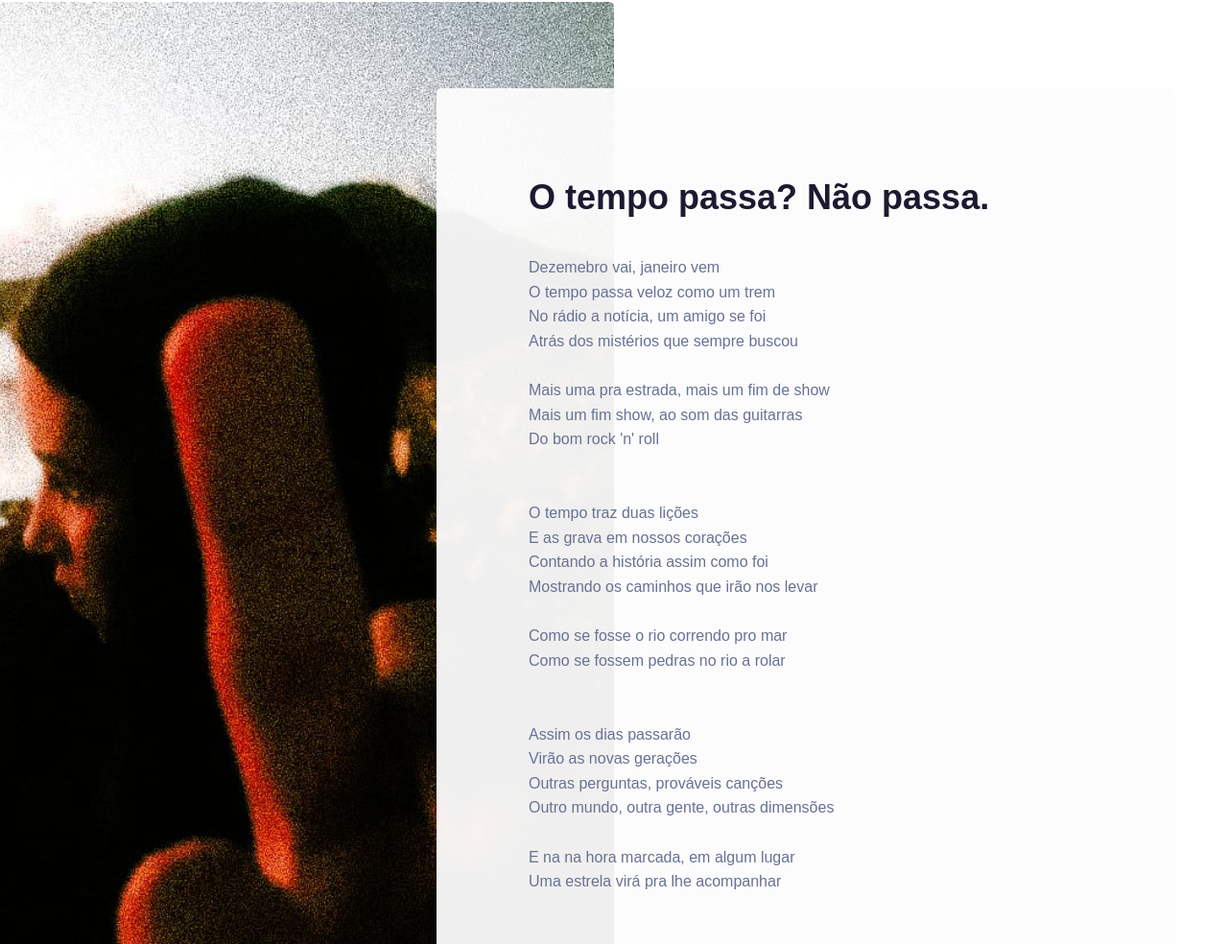
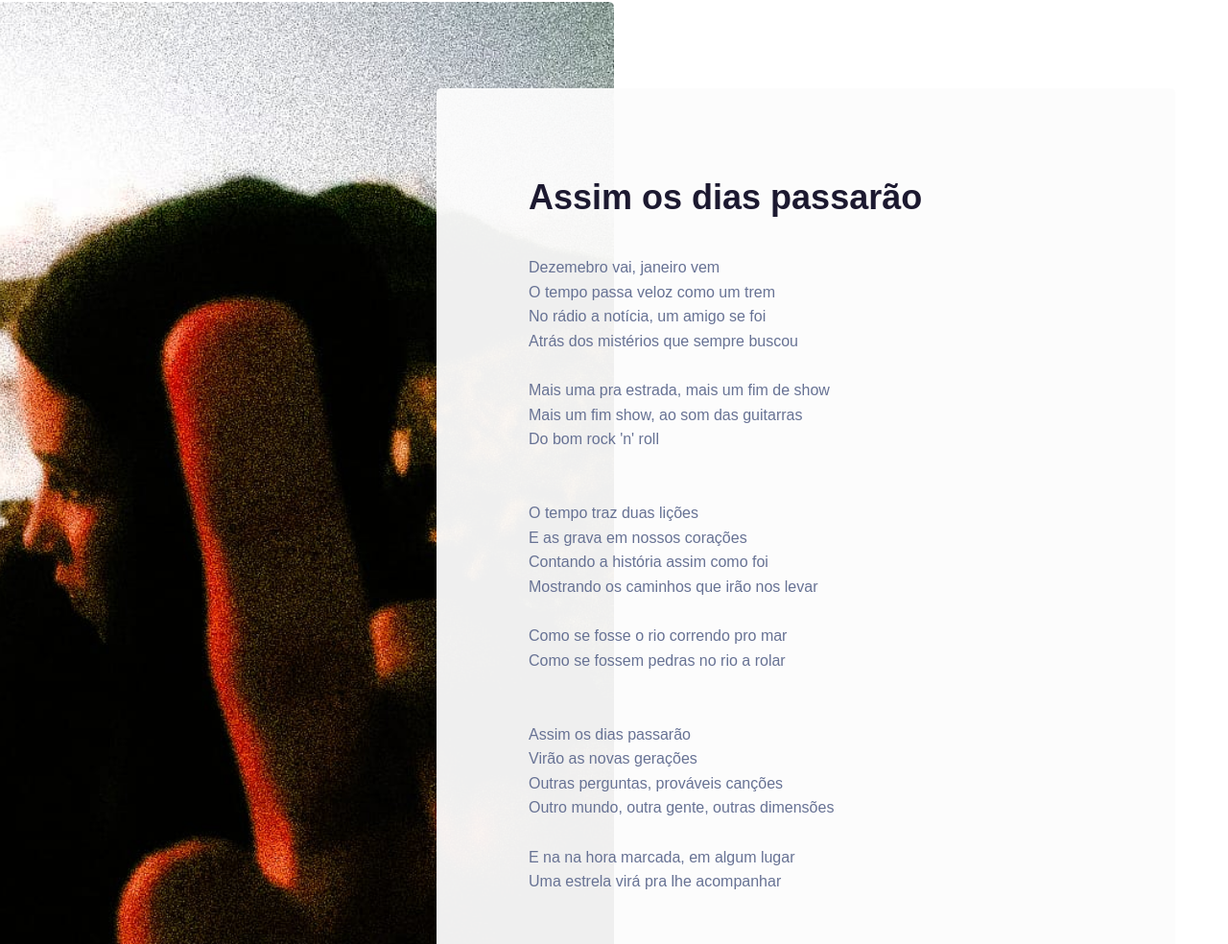
Before and after one commit to kaykcalixto/fagundes20, a plain HTML site: page index.html in a window 1280 px wide. Shown: the part 1119-2103 px from the top of the page at 96% size. Drawn offline with Linux system fonts and the light colour scheme; a web font is replaced by a local one.

Commit message:
Update index.html

```diff
--- a/index.html
+++ b/index.html
@@ -155,7 +155,7 @@
                     <div class="row justify-content-end">
                         <div class="col-lg-8">
                             <div class="visit-caption">
-                                <h3>O tempo passa? Não passa.</h3>
+                                <h3>Assim os dias passarão</h3>
                                 <p>Dezemebro vai, janeiro vem<br>
                                     O tempo passa veloz como um trem<br>
                                     No rádio a notícia, um amigo se foi<br>
```
